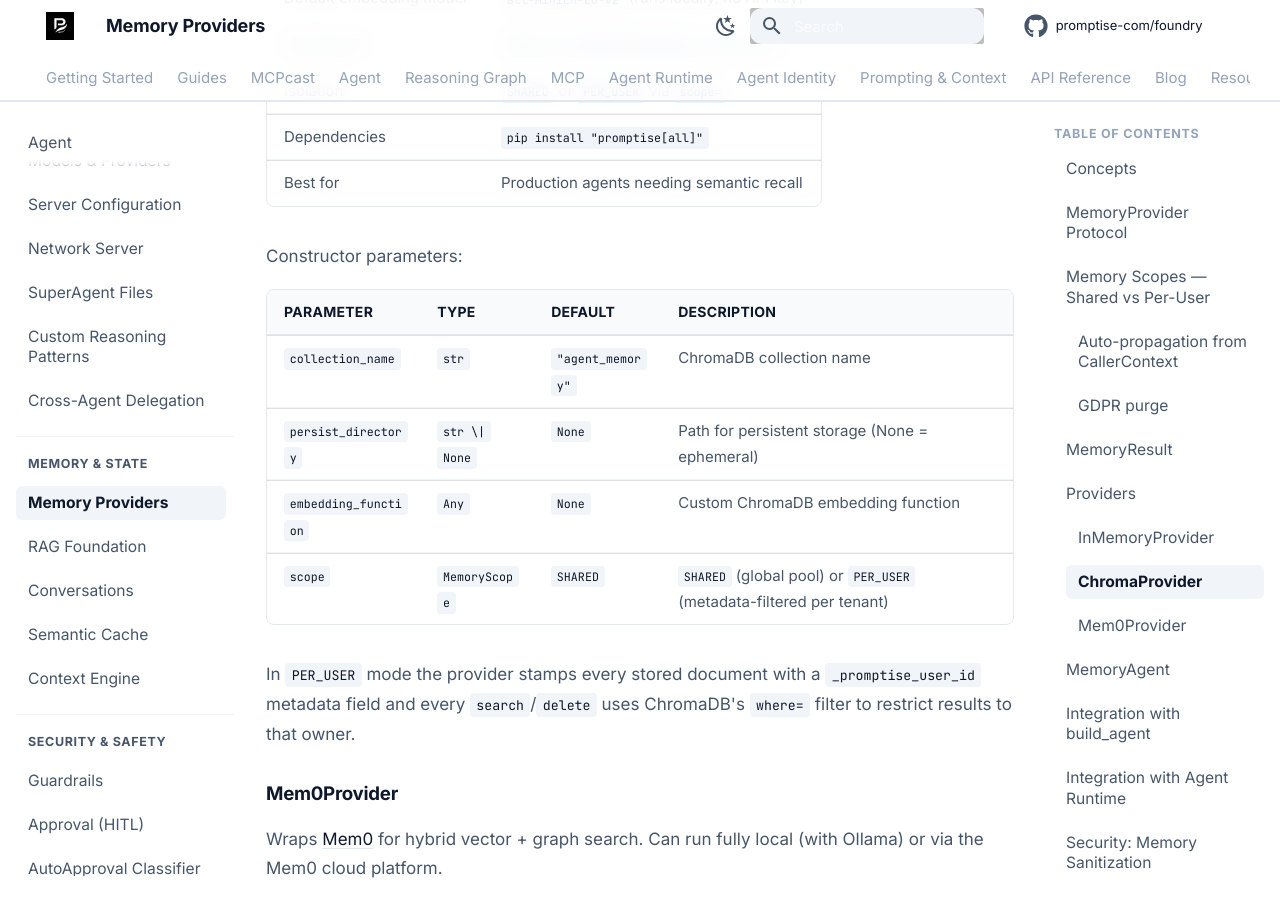
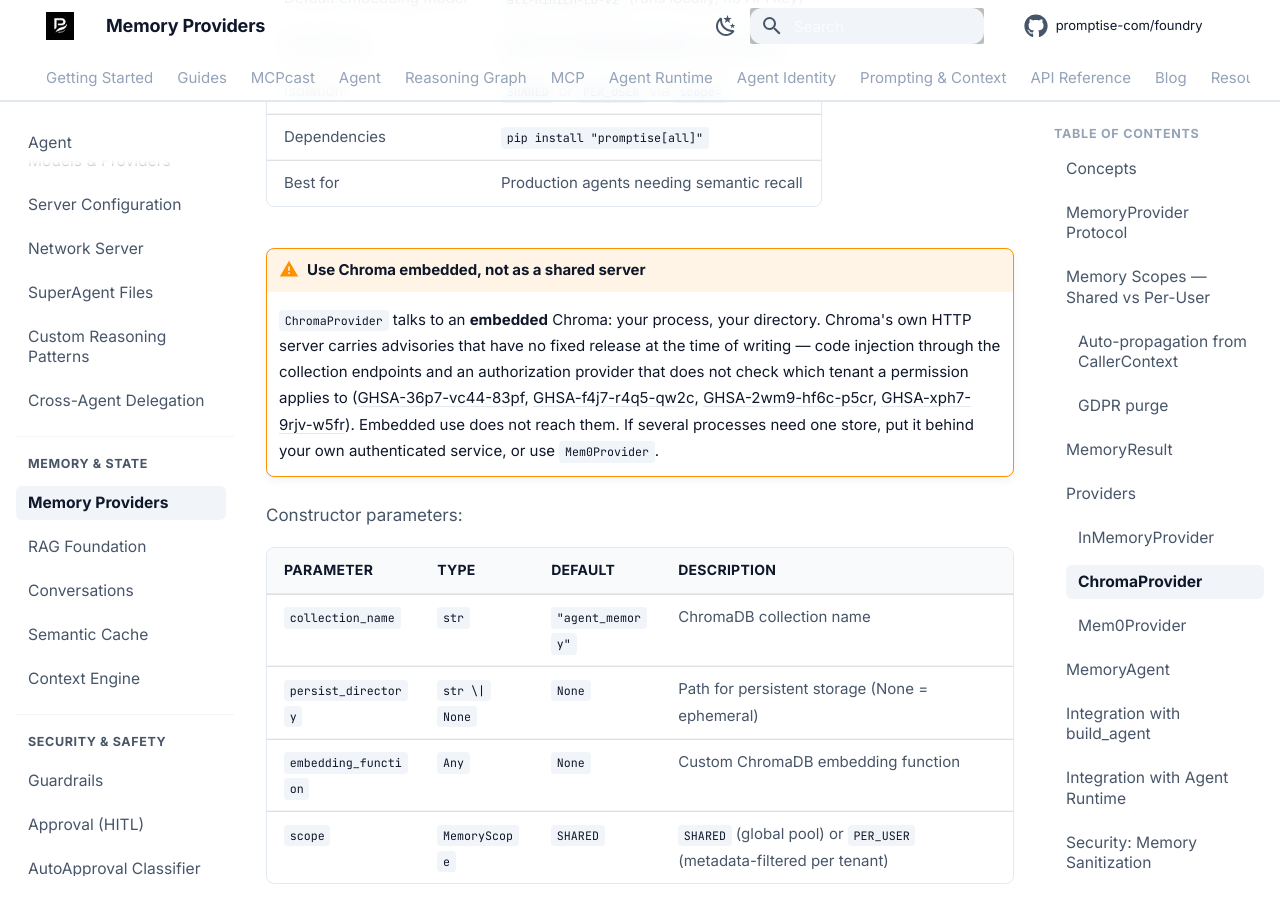
Before and after one commit to CloudEngineHub/DeepMCPAgent, an MkDocs documentation site: the page built from docs/core/memory.md, in a window 1280 px wide and 900 px high, scrolled down 6211 px. Built offline with MkDocs 1.6.1 and Material for MkDocs 9.7.7, drawn with Linux system fonts in a browser that asks for light colours; comment, search, counter and statistics services are not loaded.

Commit message:
chore: release maintenance — Python 3.13, current actions, a security gate that can fail
- Python 3.13 joins the test matrix and the classifiers name 3.10-3.13 (the
  suite is green on it: 4620 passed).
- `ruff` is allowed up to 0.17; ruff 0.16 formats code blocks in Markdown, which
  reformats src/promptise/sandbox/README.md.
- actions/setup-python 6 -> 7, actions/github-script 7 -> 9.
- The security job ran `pip freeze | safety check --stdin || true`, which could
  never fail. It now installs `promptise[all]` and runs `pip-audit`, failing the
  build on a known advisory. `.github/pip-audit-ignore.txt` lists what we
  knowingly tolerate, each with a reason and a review date: today that is four
  ChromaDB advisories with no fixed release, which concern Chroma's HTTP server
  — `ChromaProvider` embeds it, and docs/core/memory.md now says not to expose
  a shared Chroma server.
- Generated MCPcast projects pin `[tool.ruff.lint] select` and `target-version`
  in their pyproject instead of inheriting ruff's defaults, which changed in
  0.16 and made previously clean projects report TRY004/RUF100.

Co-Authored-By: Claude Opus 5 <noreply@anthropic.com>

```diff
--- a/docs/core/memory.md
+++ b/docs/core/memory.md
@@ -197,6 +197,18 @@ results = await provider.search("deployment issues")
 | Dependencies | `pip install "promptise[all]"` |
 | Best for | Production agents needing semantic recall |
 
+!!! warning "Use Chroma embedded, not as a shared server"
+    `ChromaProvider` talks to an **embedded** Chroma: your process, your
+    directory. Chroma's own HTTP server carries advisories that have no fixed
+    release at the time of writing — code injection through the collection
+    endpoints and an authorization provider that does not check which tenant a
+    permission applies to ([GHSA-36p7-vc44-83pf](https://github.com/advisories/GHSA-36p7-vc44-83pf),
+    [GHSA-f4j7-r4q5-qw2c](https://github.com/advisories/GHSA-f4j7-r4q5-qw2c),
+    [GHSA-2wm9-hf6c-p5cr](https://github.com/advisories/GHSA-2wm9-hf6c-p5cr),
+    [GHSA-xph7-9rjv-w5fr](https://github.com/advisories/GHSA-xph7-9rjv-w5fr)).
+    Embedded use does not reach them. If several processes need one store, put
+    it behind your own authenticated service, or use `Mem0Provider`.
+
 Constructor parameters:
 
 | Parameter | Type | Default | Description |
--- a/pyproject.toml
+++ b/pyproject.toml
@@ -14,6 +14,10 @@ keywords = ["mcp", "langchain", "langgraph", "agents", "tools", "openapi", "mcpc
 classifiers = [
   "Programming Language :: Python :: 3",
   "Programming Language :: Python :: 3 :: Only",
+  "Programming Language :: Python :: 3.10",
+  "Programming Language :: Python :: 3.11",
+  "Programming Language :: Python :: 3.12",
+  "Programming Language :: Python :: 3.13",
   "License :: OSI Approved :: Apache Software License",
   "Development Status :: 4 - Beta",
   "Typing :: Typed",
@@ -122,7 +126,7 @@ dev = [
   "fastapi>=0.115",
   # Lint & types
   "mypy>=1.17",
-  "ruff>=0.15,<0.16",
+  "ruff>=0.15,<0.17",
   "types-PyYAML>=6.0",
   # Docs
   "mkdocs>=1.6",
```
Also changed, not shown: docs/resources/changelog.md (+3 -0 lines), src/promptise/sandbox/README.md (+6 -11 lines), 6 other files.
